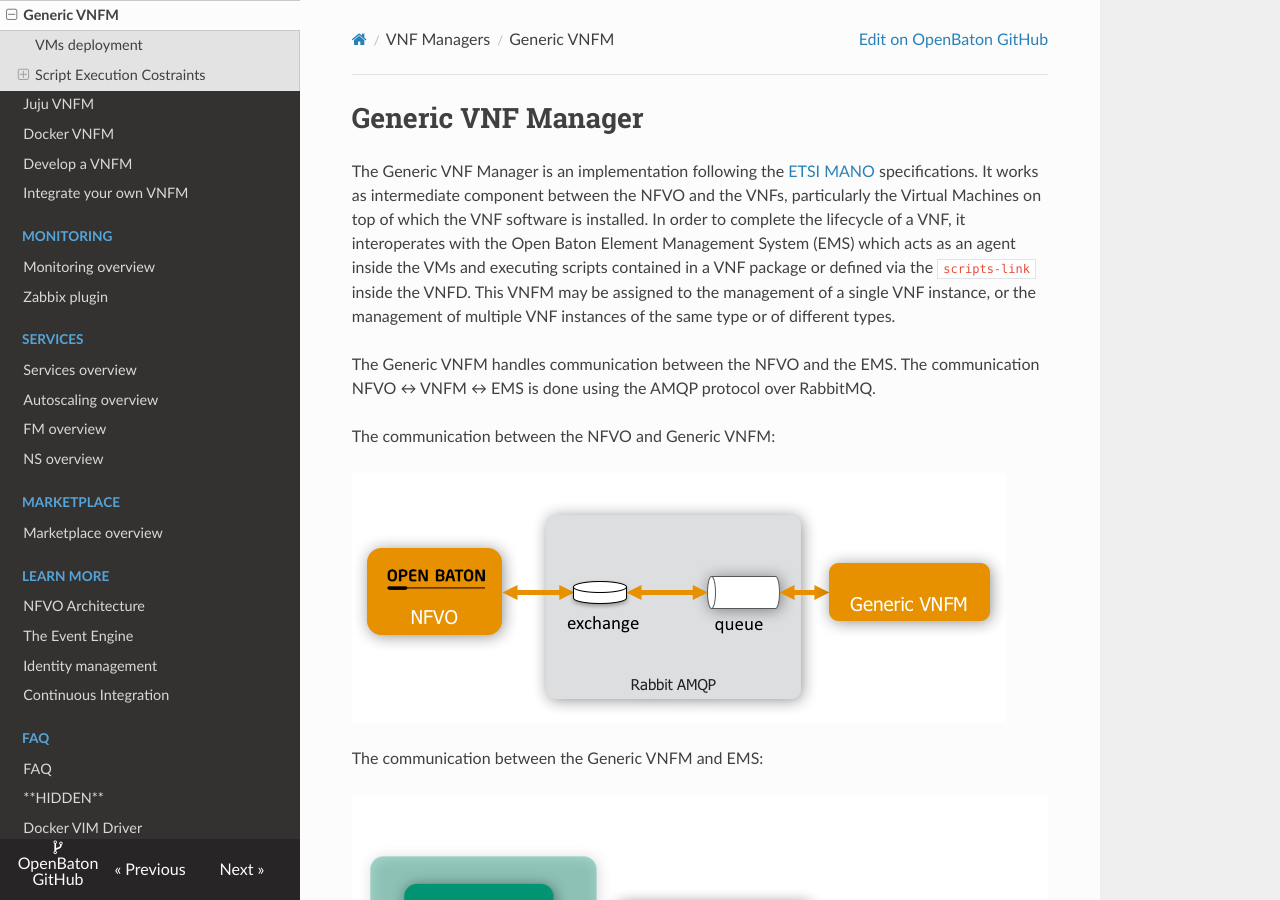
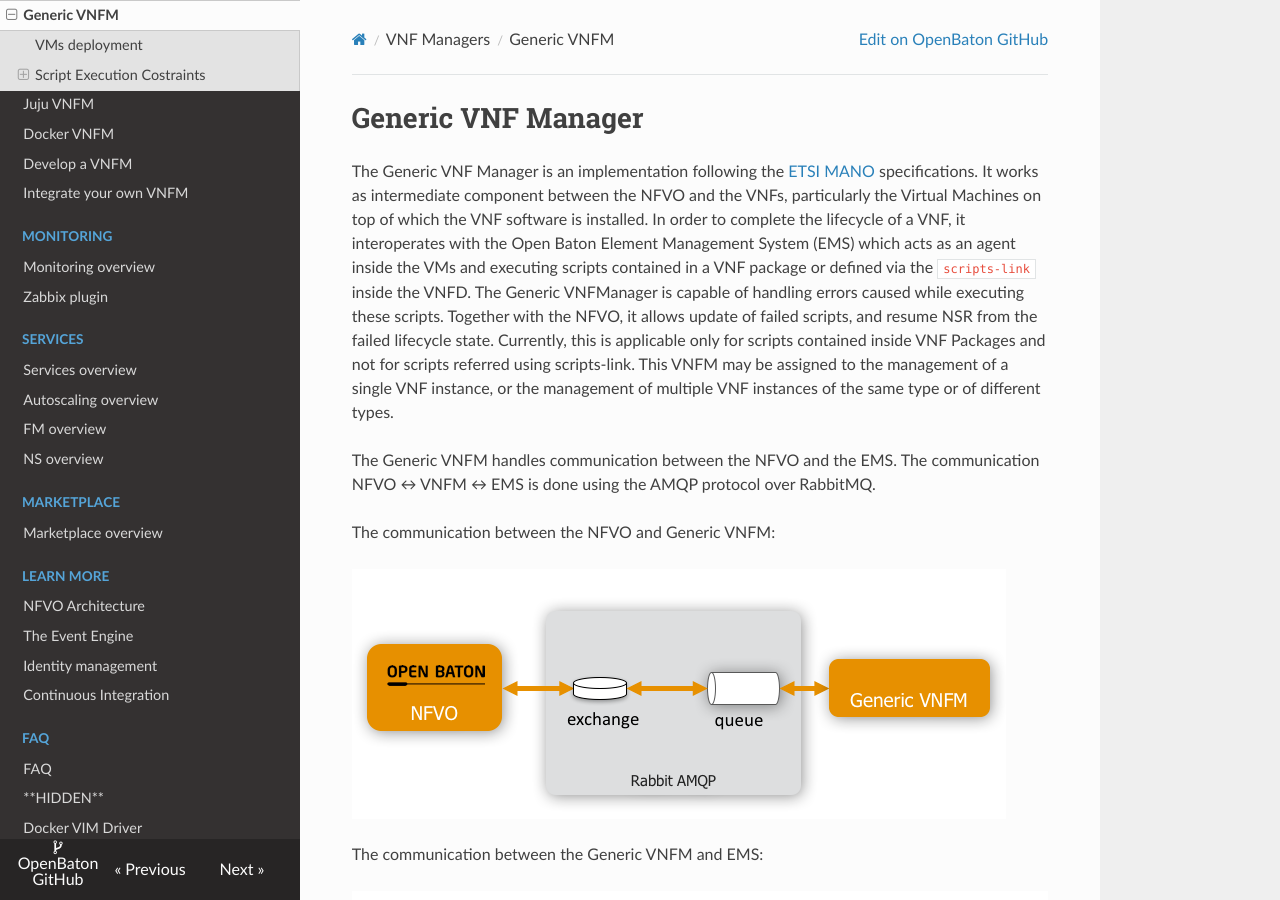
Before and after one commit to openbaton/docs, an MkDocs documentation site: the page built from docs/vnfm-generic.md, in a window 1280 px wide and 900 px high. Built offline with MkDocs 1.6.1, drawn with Linux system fonts in a browser that asks for light colours; nearby versions of some CDN libraries; old or Windows-style settings are respelled for this version of MkDocs; some of the changed text lies outside the part shown.

Commit message:
update vnfm-generic readme file for resume feature

```diff
--- a/docs/vnfm-generic.md
+++ b/docs/vnfm-generic.md
@@ -1,6 +1,6 @@
 # Generic VNF Manager
 
-The Generic VNF Manager is an implementation following the [ETSI MANO][nfv-mano] specifications. It works as intermediate component between the NFVO and the VNFs, particularly the Virtual Machines on top of which the VNF software is installed. In order to complete the lifecycle of a VNF, it interoperates with the Open Baton Element Management System (EMS) which acts as an agent inside the VMs and executing scripts contained in a VNF package or defined via the `scripts-link` inside the VNFD.
+The Generic VNF Manager is an implementation following the [ETSI MANO][nfv-mano] specifications. It works as intermediate component between the NFVO and the VNFs, particularly the Virtual Machines on top of which the VNF software is installed. In order to complete the lifecycle of a VNF, it interoperates with the Open Baton Element Management System (EMS) which acts as an agent inside the VMs and executing scripts contained in a VNF package or defined via the `scripts-link` inside the VNFD. The Generic VNFManager is capable of handling errors caused while executing these scripts. Together with the NFVO, it allows update of failed scripts, and resume NSR from the failed lifecycle state. Currently, this is applicable only for scripts contained inside VNF Packages and not for scripts referred using scripts-link.
 This VNFM may be assigned to the management of a single VNF instance, or the management of multiple VNF instances of the same type or of different types.
 
 The Generic VNFM handles communication between the NFVO and the EMS. The communication NFVO ↔ VNFM ↔ EMS is done using the AMQP protocol over RabbitMQ.
@@ -120,6 +120,10 @@
 The STOP lifecycle event is meant to just stop the VNF service and afterward be able to start it again. The TERMINATE lifecycle event deletes the virtual resources from the PoP.
 As for VM's deployment, VM's termination is done by the NFVO. Specific scripts can be run before termination by putting them under the TERMINATE lifecycle event.
 
+##### Resume NetworkServiceRecord
+
+The EMS executes scripts in the VNFCInstance for each lifecycle event. If any failure occurs while executing an erroneous script, Generic VNFManager is capable of resuming the failed NetworkServiceRecord from the last executed script. The NFVO supports update of scripts contained in the vnfpackage. Once updated, the EMS copies the script to the VNFCInstance, and the Generic VNFManager can resume execution from the failed script in the event and continue to the remaining lifecycle events.
+![Sequence Diagram Generic - Resume][generic-resume-seq-dg]
 
 <!---
 References
```
Also changed, not shown: docs/images/generic-resume-seq-dg.png (added).
